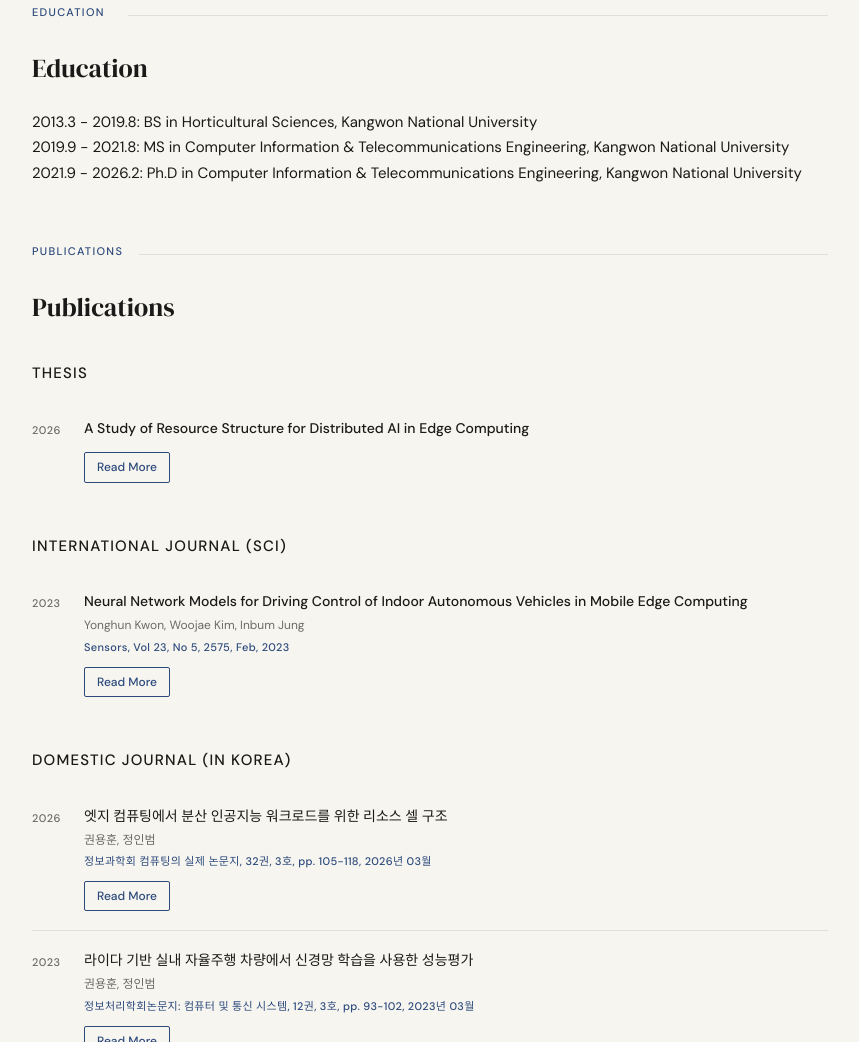
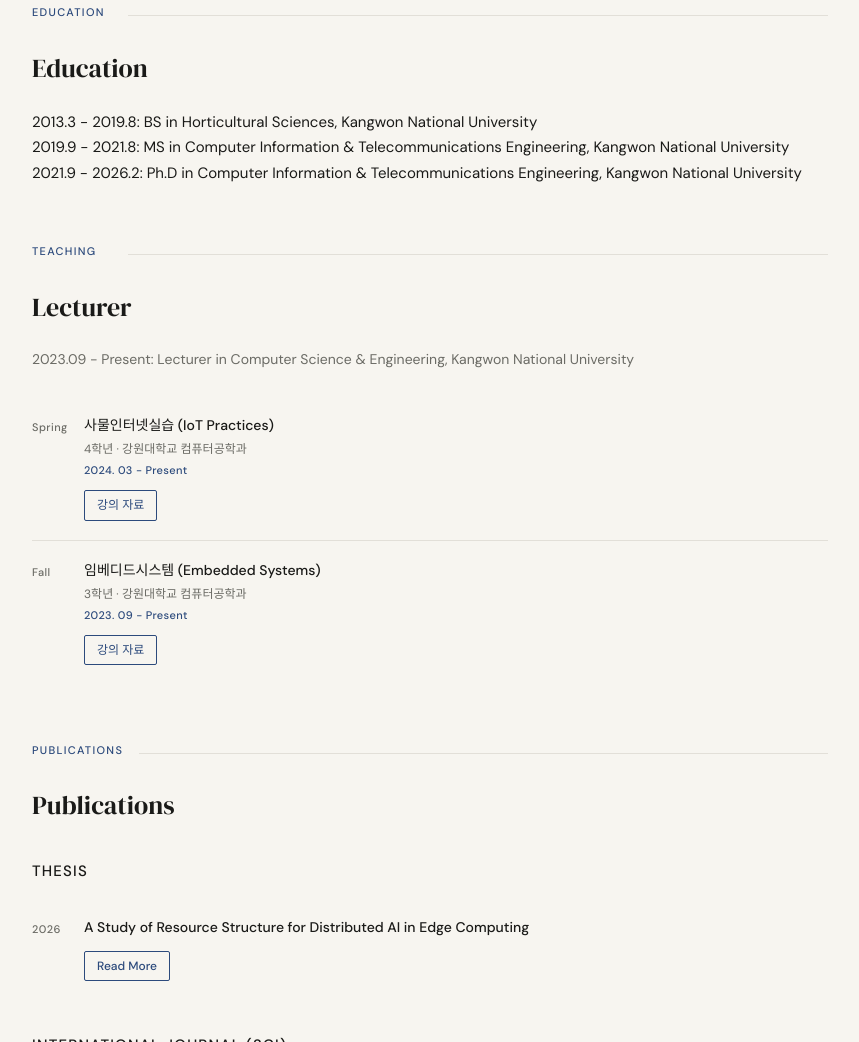
Before and after one commit to Yonghun-Kwon/yonghun-kwon.github.io, a plain HTML site: page index.html in a window 1280 px wide. Shown: the part 695-1737 px from the top of the page, without its empty margins (210-1069 px from the left). Drawn offline with Linux system fonts and the light colour scheme.

Commit message:
update index

```diff
--- a/index.html
+++ b/index.html
@@ -417,7 +417,36 @@
     2021.9 - 2026.2: Ph.D in Computer Information & Telecommunications Engineering, Kangwon National University<br>
     </div>
   </section>
+  <section id="teaching">
+  <div class="section-header">
+    <span class="section-label">Teaching</span>
+    <div class="section-line"></div>
+  </div>
+  <h2>Lecturer</h2>
+  <p style="font-size:14px; color:var(--muted); margin-bottom:1.5rem;">
+    2023.09 - Present: Lecturer in Computer Science & Engineering, Kangwon National University</p>
 
+  <ul class="pub-list">
+    <li class="pub-item">
+      <span class="pub-year">Spring</span>
+      <div class="pub-card">
+        <div class="pub-title">사물인터넷실습 (IoT Practices)</div>
+        <div class="pub-authors">4학년 · 강원대학교 컴퓨터공학과</div>
+        <div class="pub-venue">2024. 03 - Present</div>
+        <a href="teaching/iot-lab.pdf" class="pub-readmore">강의 자료</a>
+      </div>
+    </li>
+    <li class="pub-item">
+      <span class="pub-year">Fall</span>
+      <div class="pub-card">
+        <div class="pub-title">임베디드시스템 (Embedded Systems)</div>
+        <div class="pub-authors">3학년 · 강원대학교 컴퓨터공학과</div>
+        <div class="pub-venue">2023. 09 - Present</div>
+        <a href="teaching/embedded.pdf" class="pub-readmore">강의 자료</a>
+      </div>
+    </li>
+  </ul>
+</section>
   <section id="publications">
     <div class="section-header">
       <span class="section-label">Publications</span>
```
